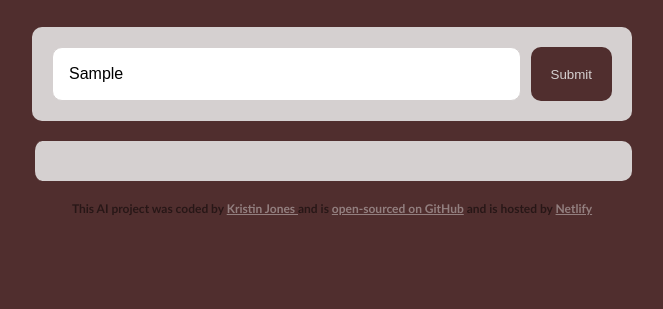
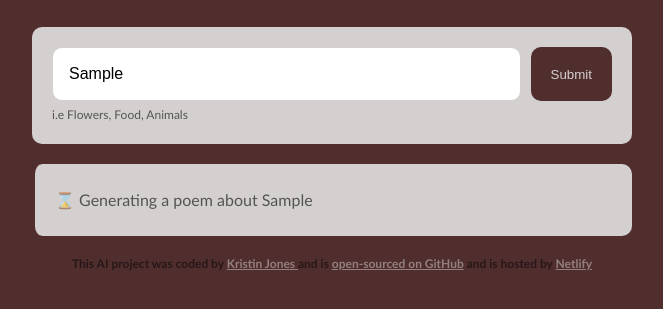
Before and after one commit to kristiinlee/kristin-poem-generator, a plain HTML site: page index.html in a window 1280 px wide. Both pictures are taken after typing "Sample" into the empty fields and a click on the input 879 px from the left and 251 px from the top of the page. Shown: the part 177-486 px from the top of the page, without its empty margins (308-971 px from the left). Drawn offline with nearby package versions, Linux system fonts and the light colour scheme; no server answers.

Commit message:
Improved the UX

```diff
--- a/index.html
+++ b/index.html
@@ -15,6 +15,7 @@
     </header>
 
     <main>
+        <div class="form-container">
             <form id="poem-generator-form">
                 <input type="text"
                 placeholder="Enter the topic of the poem"
@@ -25,7 +26,9 @@
                 />
                 <input type="submit" class="button" />
             </form>
-        <div class="poem" id="poem"></div>
+            <div class="hint">i.e Flowers, Food, Animals</div>
+        </div>
+        <div class="poem hidden" id="poem"></div>
     </main>
 
     <footer>This AI project was coded by <a href="https://github.com/kristiinlee">Kristin Jones </a>
--- a/src/java.js
+++ b/src/java.js
@@ -19,6 +19,10 @@ let context =
 let prompt = `User instructions: Generate a poem about ${instructionsInput.value}`;
 let apiUrl = `https://api.shecodes.io/ai/v1/generate?prompt=${prompt}&context=${context}&key=${apiKey}`;
 
+let poemElement = document.querySelector("#poem");
+poemElement.classList.remove("hidden");
+poemElement.innerHTML = `<div class="blink">⌛ Generating a poem about ${instructionsInput.value}</div>`;
+
 axios.get(apiUrl).then(displayPoem);
 
 }
--- a/src/style.css
+++ b/src/style.css
@@ -23,12 +23,23 @@ header {
     margin-bottom: 30px;
 }
 
+.form-container {
+    background-color: rgb(213, 208, 208);
+    margin-bottom: 20px;
+    border-radius: 10px;
+    padding: 20px;
+}
+
+.hint {
+    line-height: 1.5;
+    font-size: 12px;
+    margin-top: 5px;
+    opacity: 0.6;
+}
+
 form {
-    padding: 20px;
-    background-color: rgb(213, 208, 208);
-    border-radius: 10px;
+
     display: flex;
-    margin-bottom: 20px;
 }
 
 .instructions {
@@ -58,6 +69,10 @@ form {
     border-radius: 10px;
 }
 
+.hidden {
+    display: none;
+}
+
 footer {
     text-align: center;
     font-size: 12px;
@@ -65,3 +80,13 @@ footer {
     font-weight: 600;
     opacity: 0.5;
 }
+
+@keyframes blink {
+    50% {
+        opacity: 0;
+    }
+}
+
+.blink {
+    animation: blink 1s steps(5, start) 0s infinite;
+}
```
Lines whose indentation alone changed are shown as unchanged.
